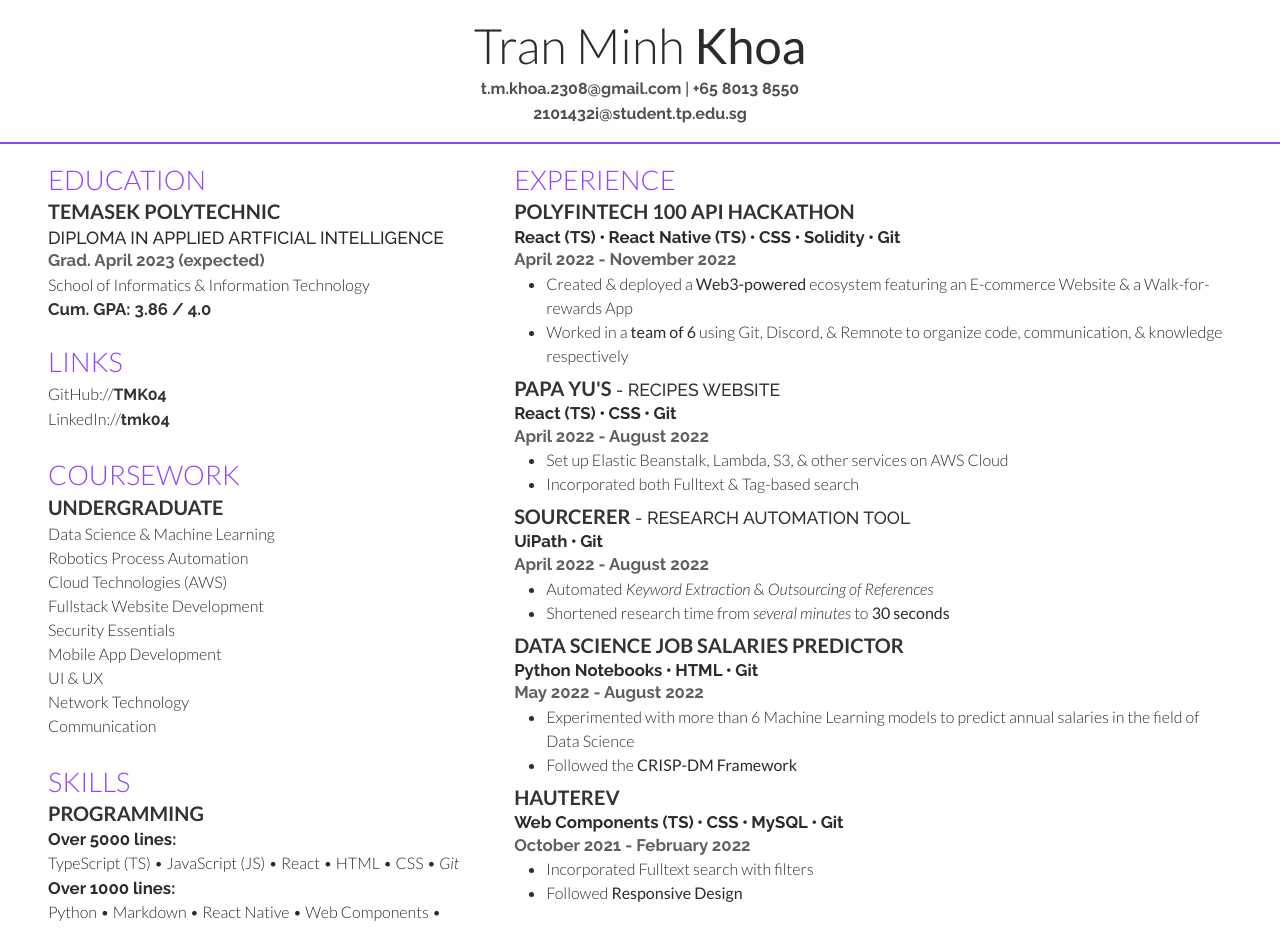
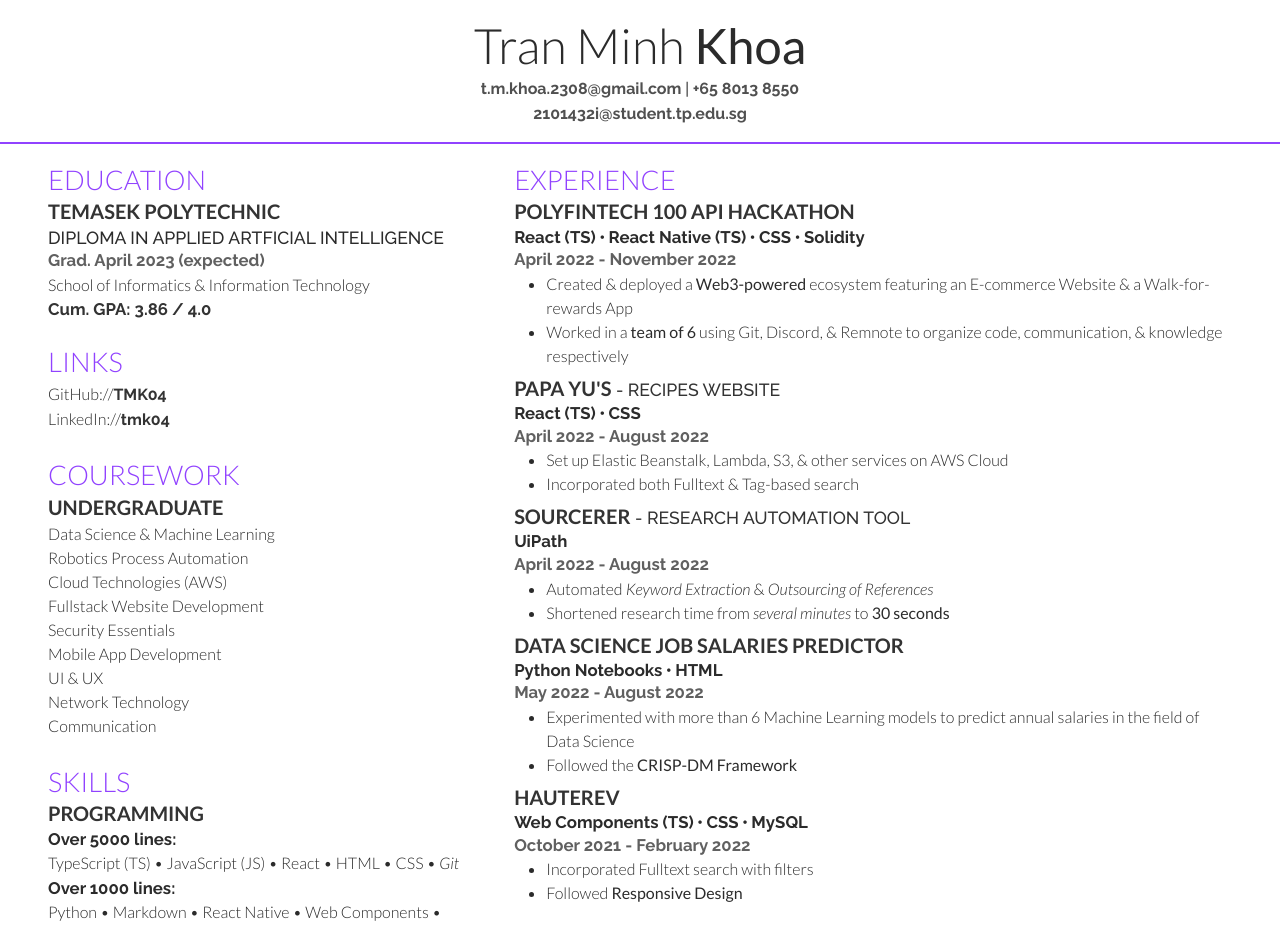
Before and after one commit to TMK04/resume, a React (Create React App) app: page / in a window 1280 px wide. Shown: the top 928 px of the page. Built offline with nearby package versions, Linux system fonts and the light colour scheme.

Commit message:
refactor(ExperienceSection): remove Git skills (already shown by links)

```diff
--- a/src/sections/ExperienceSection/index.tsx
+++ b/src/sections/ExperienceSection/index.tsx
@@ -14,7 +14,7 @@ export default function ExperienceSection() {
             </Link>
           )
         }}
-        skills={["React (TS)", "React Native (TS)", "CSS", "Solidity", "Git"]}
+        skills={["React (TS)", "React Native (TS)", "CSS", "Solidity"]}
         time_props={{ children: "April 2022 - November 2022" }}
         actions={[
           <>
@@ -32,7 +32,7 @@ export default function ExperienceSection() {
           children: "Papa Yu's",
           description: "Recipes Website"
         }}
-        skills={["React (TS)", "CSS", "Git"]}
+        skills={["React (TS)", "CSS"]}
         time_props={{ children: "April 2022 - August 2022" }}
         actions={[
           <>Set up Elastic Beanstalk, Lambda, S3, & other services on AWS Cloud</>,
@@ -48,7 +48,7 @@ export default function ExperienceSection() {
           ),
           description: "Research Automation Tool"
         }}
-        skills={["UiPath", "Git"]}
+        skills={["UiPath"]}
         time_props={{ children: "April 2022 - August 2022" }}
         actions={[
           <>
@@ -69,7 +69,7 @@ export default function ExperienceSection() {
             </Link>
           )
         }}
-        skills={["Python Notebooks", "HTML", "Git"]}
+        skills={["Python Notebooks", "HTML"]}
         time_props={{ children: "May 2022 - August 2022" }}
         actions={[
           <>
@@ -89,7 +89,7 @@ export default function ExperienceSection() {
             </Link>
           )
         }}
-        skills={["Web Components (TS)", "CSS", "MySQL", "Git"]}
+        skills={["Web Components (TS)", "CSS", "MySQL"]}
         time_props={{ children: "October 2021 - February 2022" }}
         actions={[
           <>Incorporated Fulltext search with filters</>,
```
